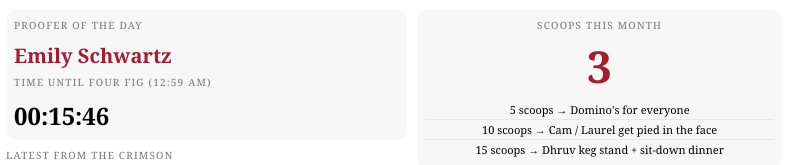
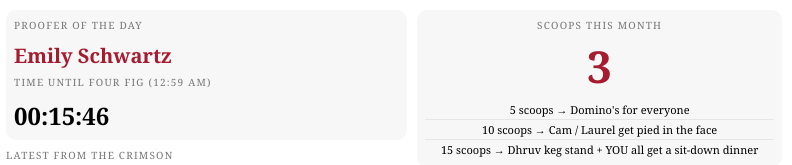
Before and after one commit to dhruvtpatel/newsroom_tv, a plain HTML site: page index.html in a window 1280 px wide. Shown: the top 165 px of the page, 488-1280 px from the left. Drawn offline with Linux system fonts and the light colour scheme; grey boxes are pictures that could not be loaded; a script that the page names is missing.

```diff
--- a/index.html
+++ b/index.html
@@ -196,7 +196,7 @@
     <div class="rewards">
       <div>5 scoops → Domino's for everyone</div>
       <div>10 scoops → Cam / Laurel get pied in the face</div>
-      <div>15 scoops → Dhruv keg stand + sit-down dinner</div>
+      <div>15 scoops → Dhruv keg stand + YOU all get a sit-down dinner</div>
     </div>
   </div>
 
```
